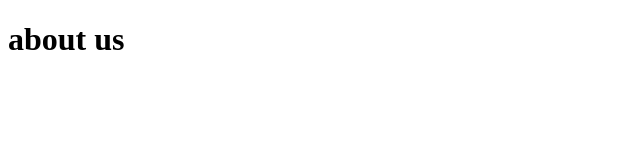
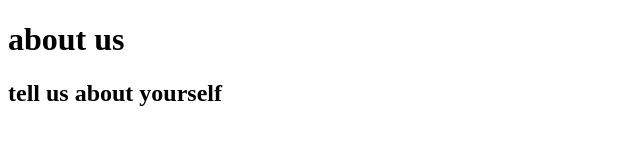
Before and after one commit to MohamedAlyMatar/sprints_git, a plain HTML site: page about.html in a window 1280 px wide. Shown: the whole page, without its empty margins (0-640 px from the left). Drawn offline with Linux system fonts and the light colour scheme.

Commit message:
added new line in about.html

```diff
--- a/about.html
+++ b/about.html
@@ -8,5 +8,6 @@
     </head>
     <body>
         <h1>about us</h1>
+        <h2>tell us about yourself</h2>
     </body>
 </html>
```
